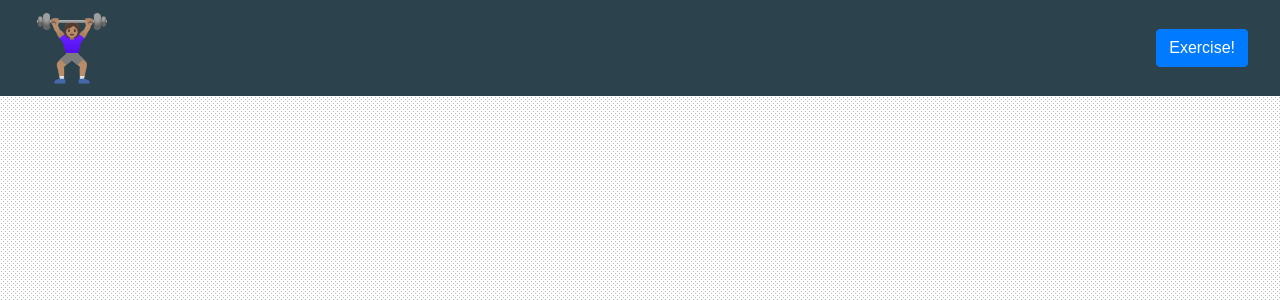
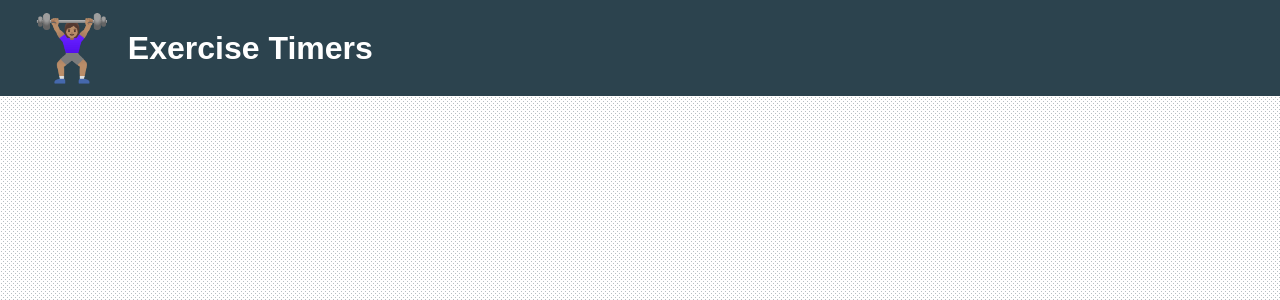
Before and after one commit to gabyvs/exercise-timers, a React (Create React App) app: page / in a window 1280 px wide. Shown: the top 300 px of the page. Built offline with nearby package versions, Linux system fonts and the light colour scheme.

Commit message:
Navbar adjustments

```diff
--- a/public/index.html
+++ b/public/index.html
@@ -4,12 +4,12 @@
     <meta charset="utf-8" />
     <link rel="icon" href="%PUBLIC_URL%/favicon.ico" />
     <meta name="viewport" content="width=device-width, initial-scale=1" />
-    <meta name="theme-color" content="#000000" />
+    <meta name="theme-color" content="#2c434e" />
     <meta
       name="description"
       content="Web site created using create-react-app"
     />
-    <title>React App</title>
+    <title>Excercise Timers</title>
   </head>
   <body>
     <noscript>You need to enable JavaScript to run this app.</noscript>
--- a/src/components/Navbar.tsx
+++ b/src/components/Navbar.tsx
@@ -13,8 +13,14 @@ const styles = {
     backgroundColor: theme.primary,
     display: 'flex',
     alignItems: 'center',
-    justifyContent: 'space-between',
+    justifyContent: 'flex-start',
     paddingRight: '2rem',
+  },
+  title: {
+    color: theme.onPrimary,
+    fontWeight: 600,
+    fontSize: '2rem',
+    marginLeft: '1rem',
   },
 };
 
@@ -24,7 +30,7 @@ export const Navbar = () => {
       <span role={'img'} aria-label={'logo'} {...css(styles.logo)}>
         🏋🏽‍♀️
       </span>
-      <Button variant='primary'>Exercise!</Button>
+      <span {...css(styles.title)}>Exercise Timers</span>
     </div>
   );
 };
```
